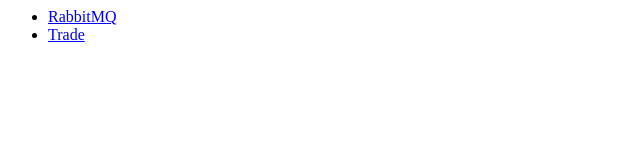
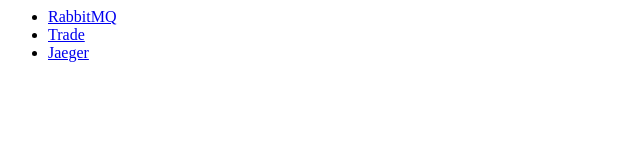
Before and after one commit to maximumstock/poe-stash-indexer, a plain HTML site: page configuration/templates/reverse-proxy/index.html in a window 1280 px wide. Shown: the full height of the page, 0-640 px from the left. Drawn offline with Linux system fonts and the light colour scheme.

Commit message:
chore(dev): reintroduce otel-collector and Jaeger setup

```diff
--- a/configuration/templates/reverse-proxy/index.html
+++ b/configuration/templates/reverse-proxy/index.html
@@ -4,6 +4,7 @@
     <ul>
       <li><a target="_blank" href="http://rabbitmq.$HOST_PUBLIC">RabbitMQ</a></li>
       <li><a target="_blank" href="http://trade.$HOST_PUBLIC/healthcheck">Trade</a></li>
+      <li><a target="_blank" href="http://jaeger.$HOST_PUBLIC">Jaeger</a></li>
     </ul>
   </body>
 </html>
```
Also changed, not shown: 5 other files.
